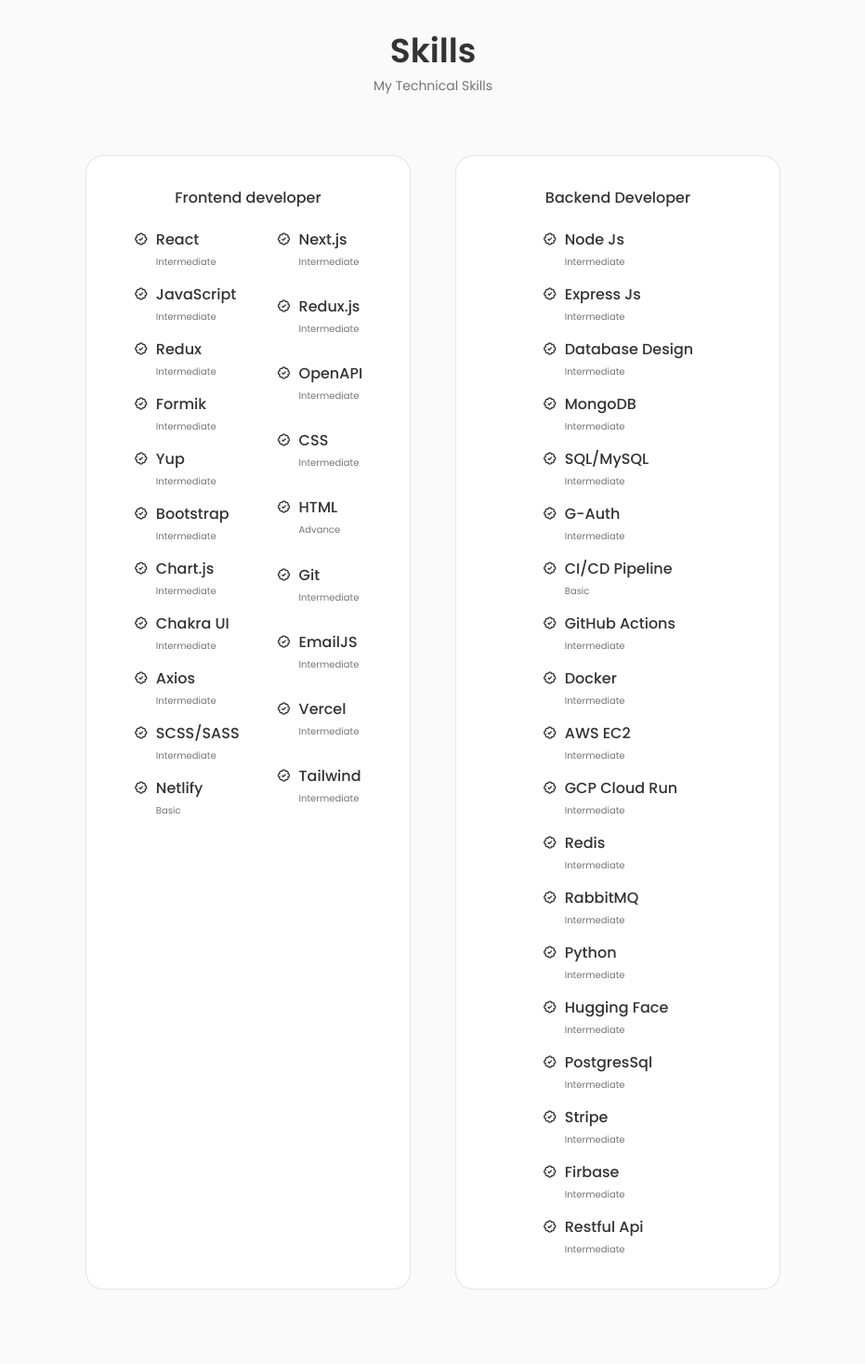
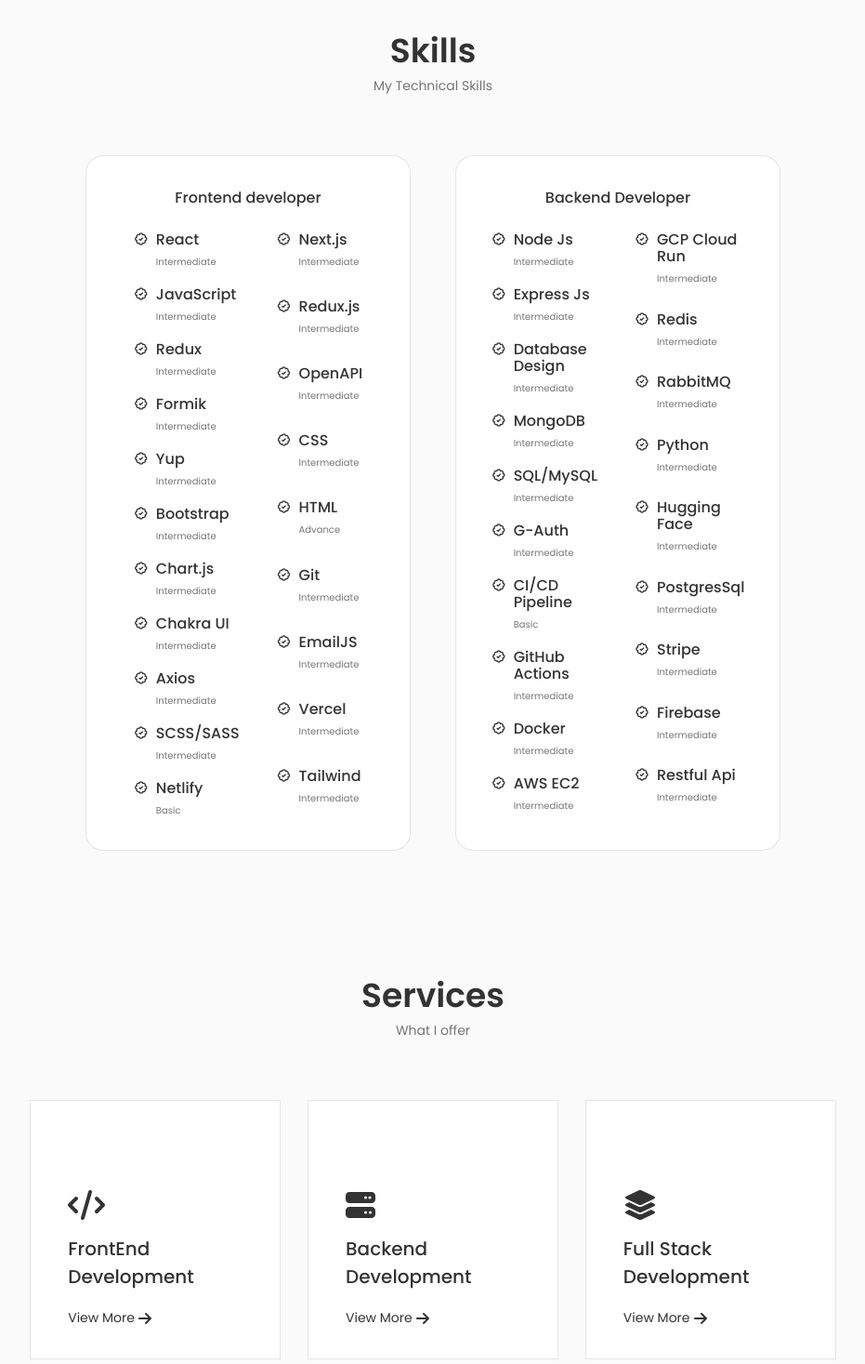
Before and after one commit to ali-hamza-jutt/alihamzas-portfolio, a React (Create React App) app: page / in a window 1280 px wide. Shown: the part 1897-3364 px from the top of the page at 93% size, without its empty margins (174-1105 px from the left). Built offline with nearby package versions, Linux system fonts and the light colour scheme.

Commit message:
changed profile pic size and skills orientation

```diff
--- a/src/components/Skills/BackEnd.jsx
+++ b/src/components/Skills/BackEnd.jsx
@@ -84,7 +84,10 @@
               <span className="skills__level">Intermediate</span>
             </div>
           </div>
+        </div>
 
+        {/* Right Side */}
+        <div className="skills__group">
           <div className="skills__data">
             <i className="bx bx-badge-check"></i>
             <div>
@@ -133,30 +136,10 @@
             </div>
           </div>
 
-          {/* <div className="skills__data">
-            <i className="bx bx-badge-check"></i>
-            <div>
-              <h3 className="skills__name">TMDB</h3>
-              <span className="skills__level">Intermediate</span>
-            </div>
-          </div>
-        </div> */}
-
-        {/* second line started */}
-
-        {/* <div className="skills__group">
           <div className="skills__data">
             <i className="bx bx-badge-check"></i>
             <div>
-              <h3 className="skills__name">Strapi</h3>
-              <span className="skills__level">Intermediate</span>
-            </div>
-          </div> */}
-
-          <div className="skills__data">
-            <i className="bx bx-badge-check"></i>
-            <div>
-              <h3 className="skills__name">Stripe </h3>
+              <h3 className="skills__name">Stripe</h3>
               <span className="skills__level">Intermediate</span>
             </div>
           </div>
@@ -164,14 +147,15 @@
           <div className="skills__data">
             <i className="bx bx-badge-check"></i>
             <div>
-              <h3 className="skills__name">Firbase </h3>
+              <h3 className="skills__name">Firebase</h3>
               <span className="skills__level">Intermediate</span>
             </div>
           </div>
+
           <div className="skills__data">
             <i className="bx bx-badge-check"></i>
             <div>
-              <h3 className="skills__name">Restful Api </h3>
+              <h3 className="skills__name">Restful Api</h3>
               <span className="skills__level">Intermediate</span>
             </div>
           </div>
```
Also changed, not shown: src/assets/profile.png.
